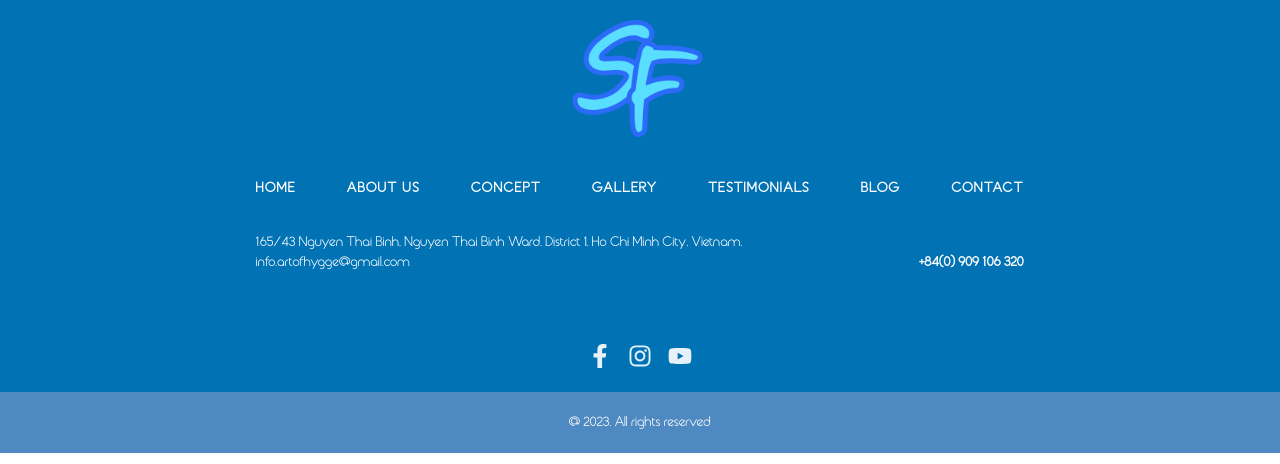
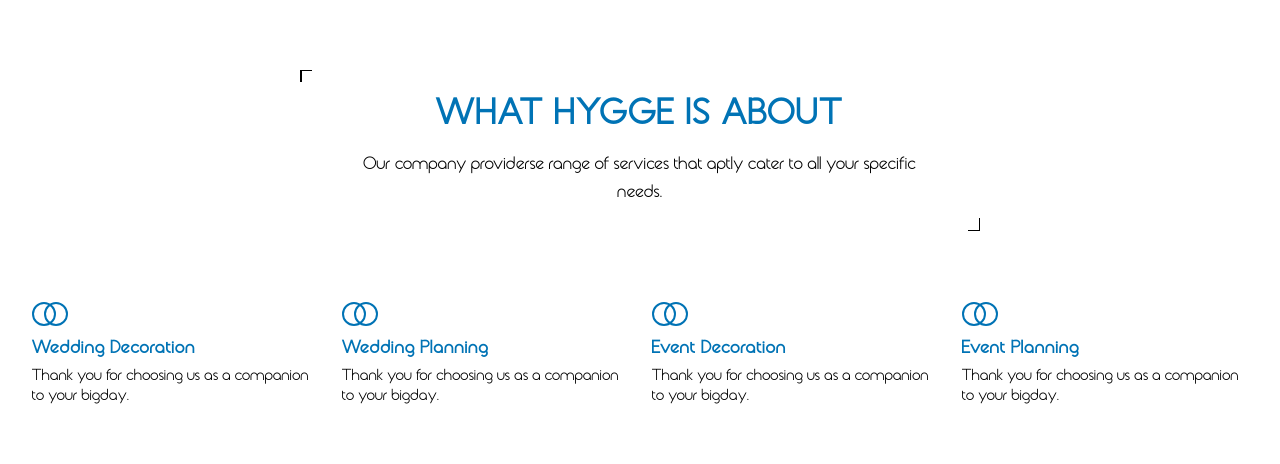
Before and after one commit to NguyenUyen-ReactJs2206/Hygge_Event, a React (Vite) app in the folder EventApp/: page / in a window 1280 px wide. Shown: the part 858-1322 px from the top of the page. Built offline with nearby package versions, Linux system fonts and the light colour scheme.

Commit message:
Services page Home

```diff
--- /dev/null
+++ b/EventApp/src/api/services.api.ts
@@ -0,0 +1,18 @@
+export const services = [
+  {
+    serviceName: 'Wedding Decoration',
+    description: 'Thank you for choosing us as a companion to your bigday.'
+  },
+  {
+    serviceName: 'Wedding Planning',
+    description: 'Thank you for choosing us as a companion to your bigday.'
+  },
+  {
+    serviceName: 'Event Decoration',
+    description: 'Thank you for choosing us as a companion to your bigday.'
+  },
+  {
+    serviceName: 'Event Planning',
+    description: 'Thank you for choosing us as a companion to your bigday.'
+  }
+]
--- /dev/null
+++ b/EventApp/src/api/slides.api.ts
@@ -0,0 +1,49 @@
+export const slidesPost = [
+  {
+    description:
+      'Lorem ipsum dolor sit amet consectetur adipisicing elit. Quas facere commodi vitae! Voluptatum dolor deleniti sequi ut aperiam hic, ipsam laudantium consequuntur quas magnam unde nam expedita aspernatur praesentium eveniet?',
+    name: 'Quynh Dang - CEO'
+  },
+  {
+    description:
+      'Lorem ipsum dolor sit amet consectetur adipisicing elit. Quas facere commodi vitae! Voluptatum dolor deleniti sequi ut aperiam hictory aspernatur praesentium eveniet?',
+    name: 'Hai Hoai - CEO'
+  },
+  {
+    description:
+      'Lorem ipsum dolor sit amet consectetur adipisicing elit. Ipsam laudantium consequuntur quas magnam unde nam expedita aspernatur praesentium eveniet?',
+    name: 'Hoang Ha - CEO'
+  },
+  {
+    description:
+      'Lorem ipsum dolor sit amet consectetur adipisicing elit. Voluptatum dolor deleniti sequi ut aperiam hic, ipsam laudantium consequuntur quas magnam unde nam expedita aspernatur praesentium eveniet?',
+    name: 'Huy Hoang - CEO'
+  }
+]
+
+export const slidesReview = [
+  {
+    testimonial: 'Bridegerton Concept',
+    description:
+      'Lorem ipsum dolor sit amet consectetur adipisicing elit. Voluptatum dolor deleniti sequi ut aperiam hic, ipsam laudantium consequuntur quas magnam unde nam expedita aspernatur praesentium eveniet?',
+    name: 'Hoang Nhu - Out valued bride'
+  },
+  {
+    testimonial: 'Rapunzel Concept',
+    description:
+      'Lorem ipsum dolor elit. Quas facere commodi vitae! Voluptatum dolor deleniti sequi ut aperiam hic, ipsam laudantium consequuntur quas magnam unde nam expedita aspernatur praesentium eveniet?',
+    name: 'Hai Hoai - Out valued bride'
+  },
+  {
+    testimonial: 'Beaty Concept',
+    description:
+      'Lorem ipsum dolor sit amet consectetur adipisicing elit. Quas facere commodi vitae! Voluptatum dolor deleniti sequi ut aperiam hic, ipsam laudantium consequuntur quas magnam unde nam expedita aspernatur praesentium eveniet?',
+    name: 'Hoang Ha - Out valued bride'
+  },
+  {
+    testimonial: 'Elegant Concept',
+    description:
+      'Lorem ipsum dolor sit amet consectetur adipisicing elit. Quas facere commodi vitae! psam laudantium consequuntur quas magnam unde nam expedita aspernatur praesentium eveniet?',
+    name: 'Huy Hoang - Out valued bride'
+  }
+]
--- a/EventApp/src/components/Carousels/CarouselTestimonials/CarouselReviews.tsx
+++ b/EventApp/src/components/Carousels/CarouselTestimonials/CarouselReviews.tsx
@@ -1,31 +1,5 @@
 import { useState, useEffect } from 'react'
-
-const slides = [
-  {
-    testimonial: 'Bridegerton Concept',
-    description:
-      'Lorem ipsum dolor sit amet consectetur adipisicing elit. Voluptatum dolor deleniti sequi ut aperiam hic, ipsam laudantium consequuntur quas magnam unde nam expedita aspernatur praesentium eveniet?',
-    name: 'Hoang Nhu - Out valued bride'
-  },
-  {
-    testimonial: 'Rapunzel Concept',
-    description:
-      'Lorem ipsum dolor elit. Quas facere commodi vitae! Voluptatum dolor deleniti sequi ut aperiam hic, ipsam laudantium consequuntur quas magnam unde nam expedita aspernatur praesentium eveniet?',
-    name: 'Hai Hoai - Out valued bride'
-  },
-  {
-    testimonial: 'Beaty Concept',
-    description:
-      'Lorem ipsum dolor sit amet consectetur adipisicing elit. Quas facere commodi vitae! Voluptatum dolor deleniti sequi ut aperiam hic, ipsam laudantium consequuntur quas magnam unde nam expedita aspernatur praesentium eveniet?',
-    name: 'Hoang Ha - Out valued bride'
-  },
-  {
-    testimonial: 'Elegant Concept',
-    description:
-      'Lorem ipsum dolor sit amet consectetur adipisicing elit. Quas facere commodi vitae! psam laudantium consequuntur quas magnam unde nam expedita aspernatur praesentium eveniet?',
-    name: 'Huy Hoang - Out valued bride'
-  }
-]
+import { slidesReview } from '../../../api/slides.api'
 
 export default function CarouselCategoryPost() {
   const [currentIndex, setCurrentIndex] = useState(0)
@@ -33,11 +7,11 @@ export default function CarouselCategoryPost() {
   const autoSlideInterval = 5000
 
   const prevSlide = () => {
-    setCurrentIndex((curr) => (curr === slides.length - 1 ? 0 : curr + 1))
+    setCurrentIndex((curr) => (curr === slidesReview.length - 1 ? 0 : curr + 1))
   }
 
   const nextSlide = () => {
-    setCurrentIndex((curr) => (curr === slides.length - 1 ? 0 : curr + 1))
+    setCurrentIndex((curr) => (curr === slidesReview.length - 1 ? 0 : curr + 1))
   }
   useEffect(() => {
     if (!autoSlide) return
@@ -51,10 +25,10 @@ export default function CarouselCategoryPost() {
         <div className='flex h-full w-full items-center px-10 text-center transition-all duration-1000 ease-out md:px-32'>
           <div>
             <h2 className='my-4 text-lg font-[550] uppercase text-blue md:text-3xl '>
-              {slides[currentIndex].testimonial}
+              {slidesReview[currentIndex].testimonial}
             </h2>
-            <div>{slides[currentIndex].description}</div>
-            <h4 className='mt-4 text-sm uppercase'> {slides[currentIndex].name}</h4>
+            <div>{slidesReview[currentIndex].description}</div>
+            <h4 className='mt-4 text-sm uppercase'> {slidesReview[currentIndex].name}</h4>
           </div>
         </div>
         <button
--- a/EventApp/src/pages/Home/Home.tsx
+++ b/EventApp/src/pages/Home/Home.tsx
@@ -1,3 +1,5 @@
+import { Fragment } from 'react'
+import { services } from '../../api/services.api'
 import NavHeader from '../../components/NavHeader'
 
 export default function Home() {
@@ -6,7 +8,7 @@ export default function Home() {
       <nav className='fixed z-[999999] w-full border-b border-b-gray/10 bg-white shadow-sm lg:w-[1024px]'>
         <NavHeader />
       </nav>
-      <div className='relative'>
+      <div className='banner relative'>
         <img
           src='https://cdn0.weddingwire.ca/vendor/3632/3_2/960/jpg/1p2a3080_50_3632-161117907430780.jpeg'
           alt='banner'
@@ -14,7 +16,7 @@ export default function Home() {
         />
         <div className='absolute bottom-0 left-0 h-[200px] w-[200px] bg-white sm:h-[40%] sm:w-[40%] lg:h-[280px] lg:w-[430px] xl:h-[300px] xl:w-[480px]'>
           <div className='mt-10 pl-10 sm:pr-10 md:pl-16 lg:mt-16 lg:pl-16 xl:pl-20'>
-            <h3 className='text-lg font-medium uppercase tracking-wider text-blue sm:text-xl sm:leading-[34px] md:text-3xl md:leading-[38px] lg:text-4xl lg:leading-[44px] xl:leading-[52px]'>
+            <h3 className='text-lg font-semibold uppercase tracking-wider text-blue sm:text-xl sm:leading-[34px] md:text-3xl md:leading-[38px] lg:text-4xl lg:leading-[44px] xl:leading-[52px]'>
               Upside down concept
             </h3>
             <div className='mt-6 flex h-10 w-10 cursor-pointer items-center justify-center rounded-full bg-blue text-white hover:bg-blue/80'>
@@ -32,6 +34,40 @@ export default function Home() {
           </div>
         </div>
       </div>
+      <div className='py-32'>
+        <div className='flex items-center justify-center'>
+          <div className='relative max-w-[680px] px-12 py-6'>
+            <div className='text-center'>
+              <h3 className='mb-4 text-2xl font-semibold uppercase tracking-wider text-blue md:text-4xl'>
+                What Hygge is about
+              </h3>
+              <p className='text-base md:text-lg'>
+                Our company providerse range of services that aptly cater to all your specific needs.
+              </p>
+            </div>
+            <div className='absolute left-0 top-0 h-[1px] w-[12px] bg-black'></div>
+            <div className='absolute left-0 top-0 h-[12px] w-[2px] bg-black'></div>
+            <div className='absolute bottom-0 right-0 h-[0.5px] w-[12px] bg-black'></div>
+            <div className='absolute bottom-0 right-0 h-[12px] w-[1px] bg-black'></div>
+          </div>
+        </div>
+        <div className='mt-16 py-2 sm:px-10 md:px-16 lg:px-8'>
+          <div className='grid grid-cols-12 gap-x-4 gap-y-6 md:gap-6'>
+            {services.map((service, index) => (
+              <Fragment key={index}>
+                <div className='relative col-span-6 lg:col-span-3'>
+                  <div className='pt-8 text-center lg:text-left'>
+                    <h4 className='mb-1 font-semibold tracking-wider text-blue sm:text-lg'>{service.serviceName}</h4>
+                    <p className='leading-5'>{service.description}</p>
+                  </div>
+                  <div className='absolute left-[50%] top-0 h-5 w-5 rounded-full border-2 border-blue bg-transparent sm:h-6 sm:w-6 lg:left-0'></div>
+                  <div className='absolute left-[46%] top-0 h-5 w-5 rounded-full border-2 border-blue bg-transparent sm:h-6 sm:w-6 lg:left-3'></div>
+                </div>
+              </Fragment>
+            ))}
+          </div>
+        </div>
+      </div>
     </div>
   )
 }
--- a/EventApp/tailwind.config.js
+++ b/EventApp/tailwind.config.js
@@ -10,6 +10,9 @@ module.exports = {
   theme: {
     container: {
       center: true
+    },
+    fontFamily: {
+      camaufalge: 'NVN Camaufalge'
     },
     extend: {
       colors: {
```
Also changed, not shown: EventApp/src/components/Carousels/CarouselTestimonials/CarouselCategoryPost.tsx (+8 -27 lines).
